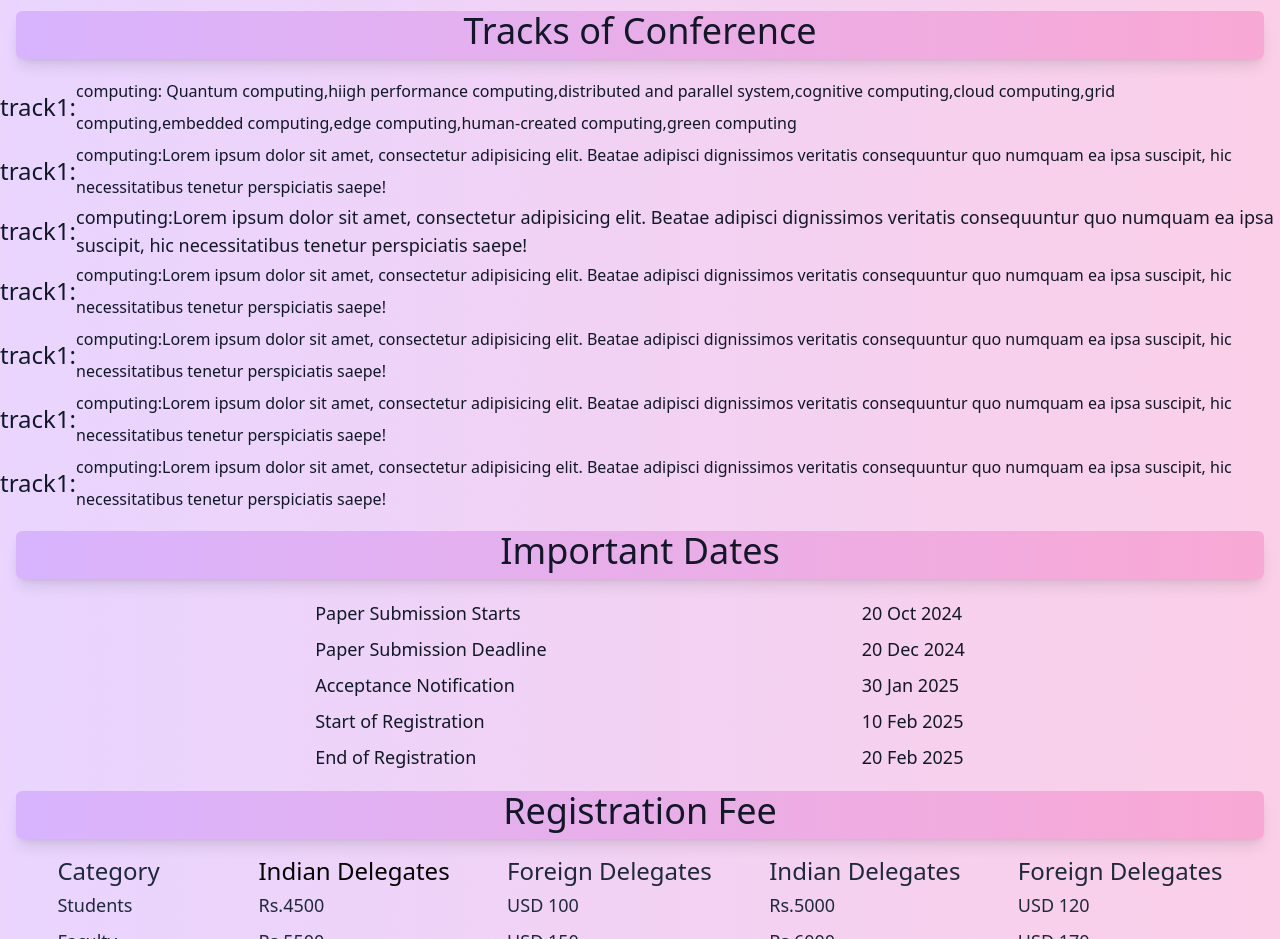
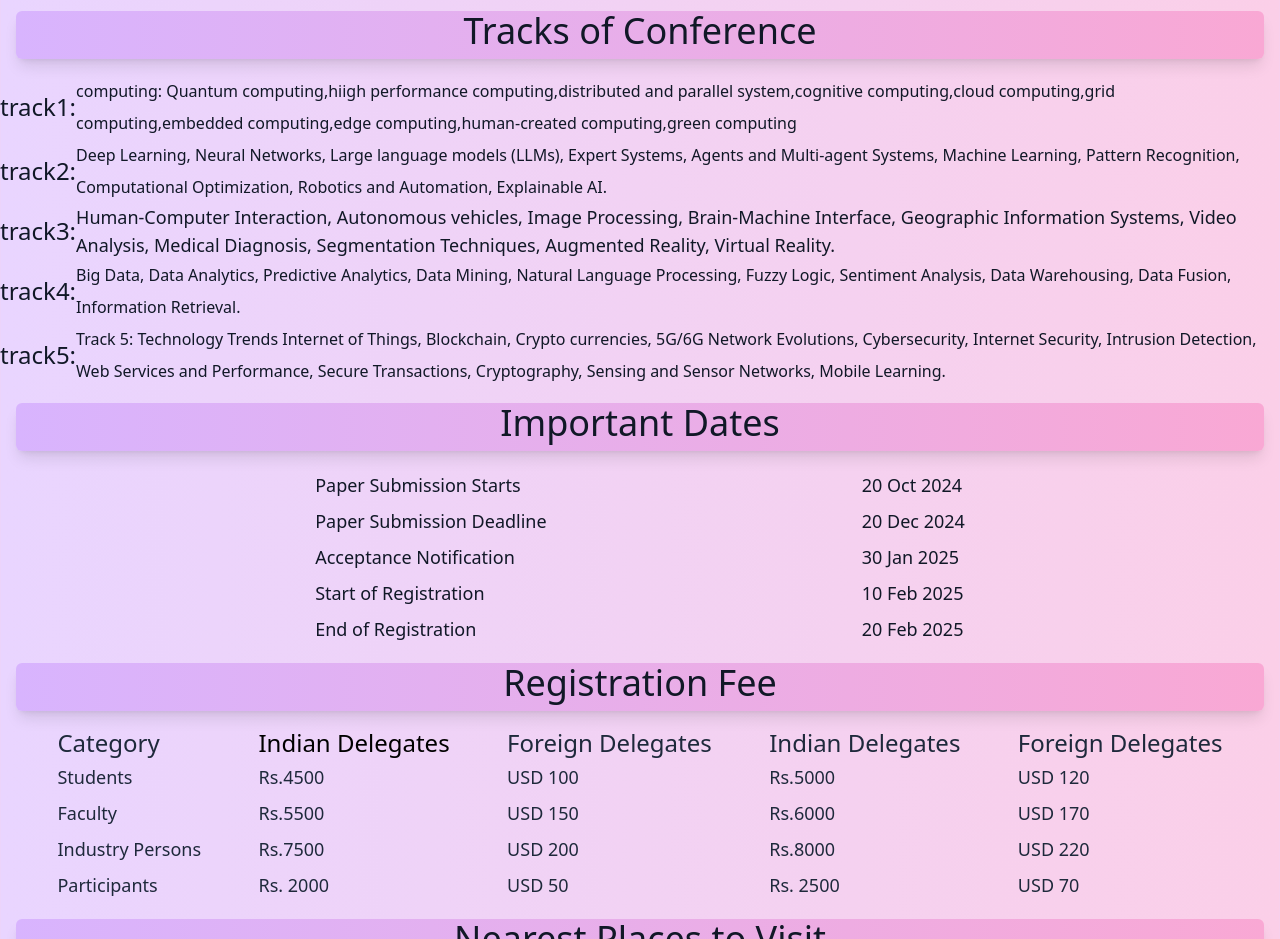
Before and after one commit to krishnasingh6392/krishna_itca, a website: page index.html in a window 1280 px wide. Shown: the part 6940-7879 px from the top of the page. Drawn offline with nearby package versions, Linux system fonts and the light colour scheme.

Commit message:
Update index.html
add tracks

```diff
--- a/index.html
+++ b/index.html
@@ -964,53 +964,40 @@
         </p>
       </div>
       <div class="flex justify-center items-center">
-        <h1 class="text-2xl">track1:</h1>
+        <h1 class="text-2xl">track2:</h1>
         <p>
-          computing:Lorem ipsum dolor sit amet, consectetur adipisicing elit.
-          Beatae adipisci dignissimos veritatis consequuntur quo numquam ea ipsa
-          suscipit, hic necessitatibus tenetur perspiciatis saepe!
+          Deep Learning, Neural Networks, Large language models (LLMs), Expert Systems,
+          Agents and Multi-agent Systems, Machine Learning, Pattern Recognition,
+          Computational Optimization, Robotics and Automation, Explainable AI.
         </p>
       </div>
       <div class="flex justify-center items-center">
-        <h1 class="text-2xl">track1:</h1>
+        <h1 class="text-2xl">track3:</h1>
         <p class="text-lg">
-          computing:Lorem ipsum dolor sit amet, consectetur adipisicing elit.
-          Beatae adipisci dignissimos veritatis consequuntur quo numquam ea ipsa
-          suscipit, hic necessitatibus tenetur perspiciatis saepe!
+          Human-Computer Interaction, Autonomous vehicles, Image Processing, Brain-Machine Interface,
+          Geographic Information Systems,
+          Video Analysis, Medical Diagnosis, Segmentation Techniques, Augmented Reality, Virtual Reality.
         </p>
       </div>
       <div class="flex justify-center items-center">
-        <h1 class="text-2xl">track1:</h1>
+        <h1 class="text-2xl">track4:</h1>
         <p>
-          computing:Lorem ipsum dolor sit amet, consectetur adipisicing elit.
-          Beatae adipisci dignissimos veritatis consequuntur quo numquam ea ipsa
-          suscipit, hic necessitatibus tenetur perspiciatis saepe!
+          Big Data, Data Analytics, Predictive Analytics, Data Mining,
+          Natural Language Processing, Fuzzy Logic, Sentiment Analysis,
+          Data Warehousing, Data Fusion, Information Retrieval.
         </p>
       </div>
       <div class="flex justify-center items-center">
-        <h1 class="text-2xl">track1:</h1>
+        <h1 class="text-2xl">track5:</h1>
         <p>
-          computing:Lorem ipsum dolor sit amet, consectetur adipisicing elit.
-          Beatae adipisci dignissimos veritatis consequuntur quo numquam ea ipsa
-          suscipit, hic necessitatibus tenetur perspiciatis saepe!
+Track 5:
+Technology Trends	Internet of Things, Blockchain, Crypto currencies,
+          5G/6G Network Evolutions, Cybersecurity, Internet Security, Intrusion Detection, Web Services and Performance,
+          Secure Transactions, Cryptography, Sensing and Sensor Networks, Mobile Learning.
+
         </p>
       </div>
-      <div class="flex justify-center items-center">
-        <h1 class="text-2xl">track1:</h1>
-        <p>
-          computing:Lorem ipsum dolor sit amet, consectetur adipisicing elit.
-          Beatae adipisci dignissimos veritatis consequuntur quo numquam ea ipsa
-          suscipit, hic necessitatibus tenetur perspiciatis saepe!
-        </p>
-      </div>
-      <div class="flex justify-center items-center">
-        <h1 class="text-2xl">track1:</h1>
-        <p>
-          computing:Lorem ipsum dolor sit amet, consectetur adipisicing elit.
-          Beatae adipisci dignissimos veritatis consequuntur quo numquam ea ipsa
-          suscipit, hic necessitatibus tenetur perspiciatis saepe!
-        </p>
-      </div>
+
     </div>
 
     <div id="important_dates">
```
